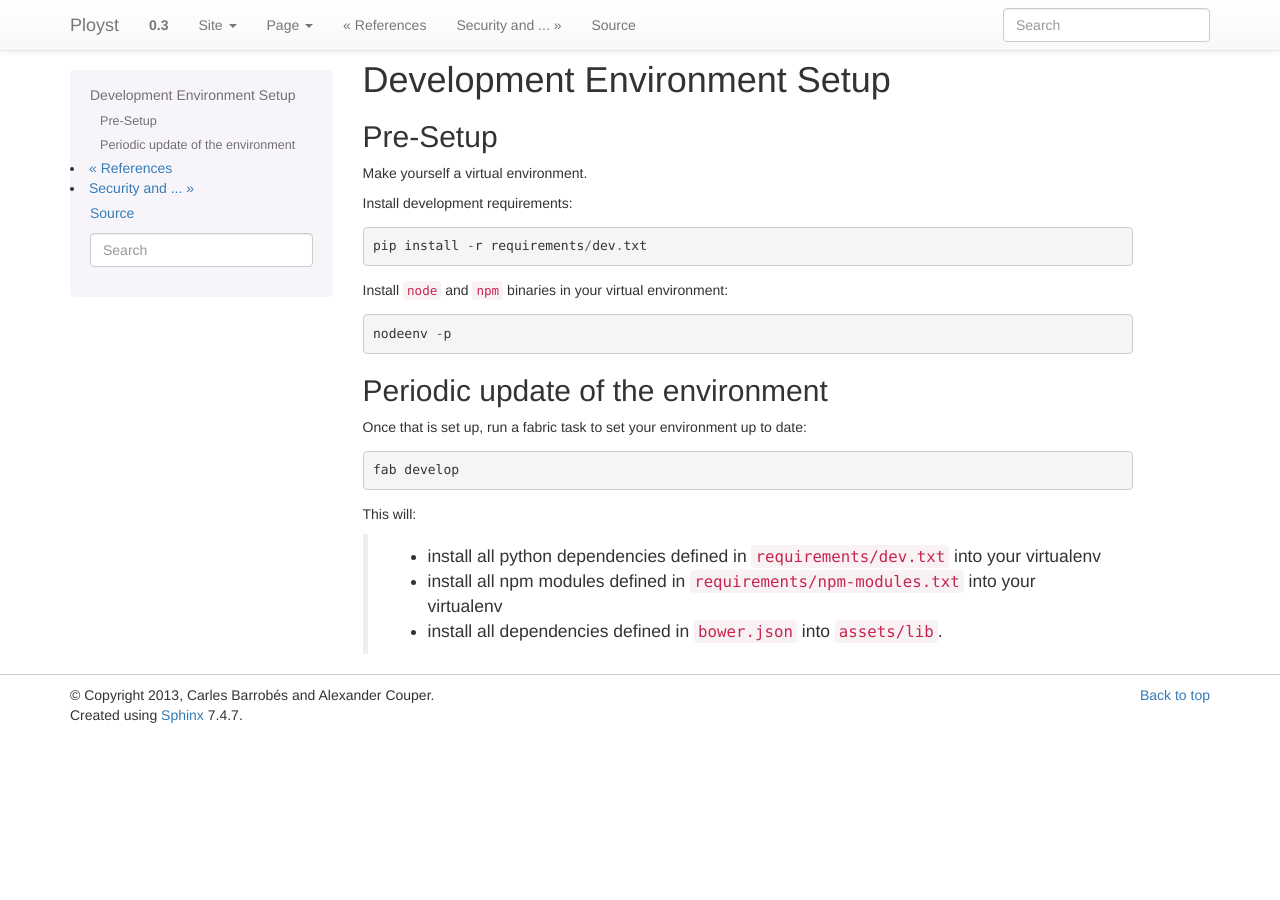
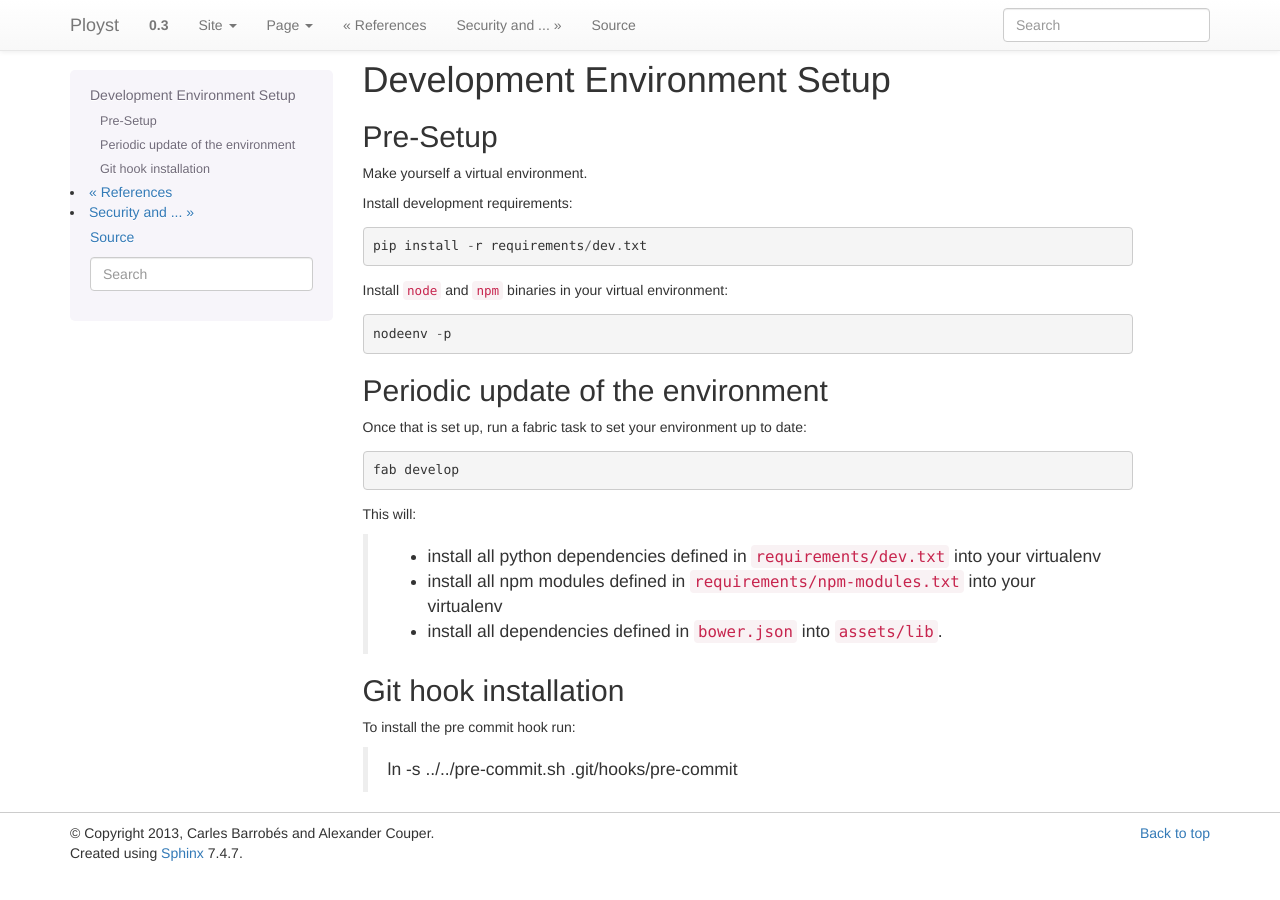
Before and after one commit to pretenders/ployst, a Sphinx documentation site: the page built from docs/source/development-setup.rst, in a window 1280 px wide. Built offline with Sphinx 7.4.7, drawn with Linux system fonts in a browser that asks for light colours.

Commit message:
Add pre-commit hook script to filter out pdb.

```diff
--- a/docs/source/development-setup.rst
+++ b/docs/source/development-setup.rst
@@ -28,3 +28,10 @@ This will:
  * install all npm modules defined in ``requirements/npm-modules.txt``
    into your virtualenv
  * install all dependencies defined in ``bower.json`` into ``assets/lib``.
+
+Git hook installation
+---------------------
+
+To install the pre commit hook run:
+
+    ln -s ../../pre-commit.sh .git/hooks/pre-commit
```
Also changed, not shown: 1 other file.
